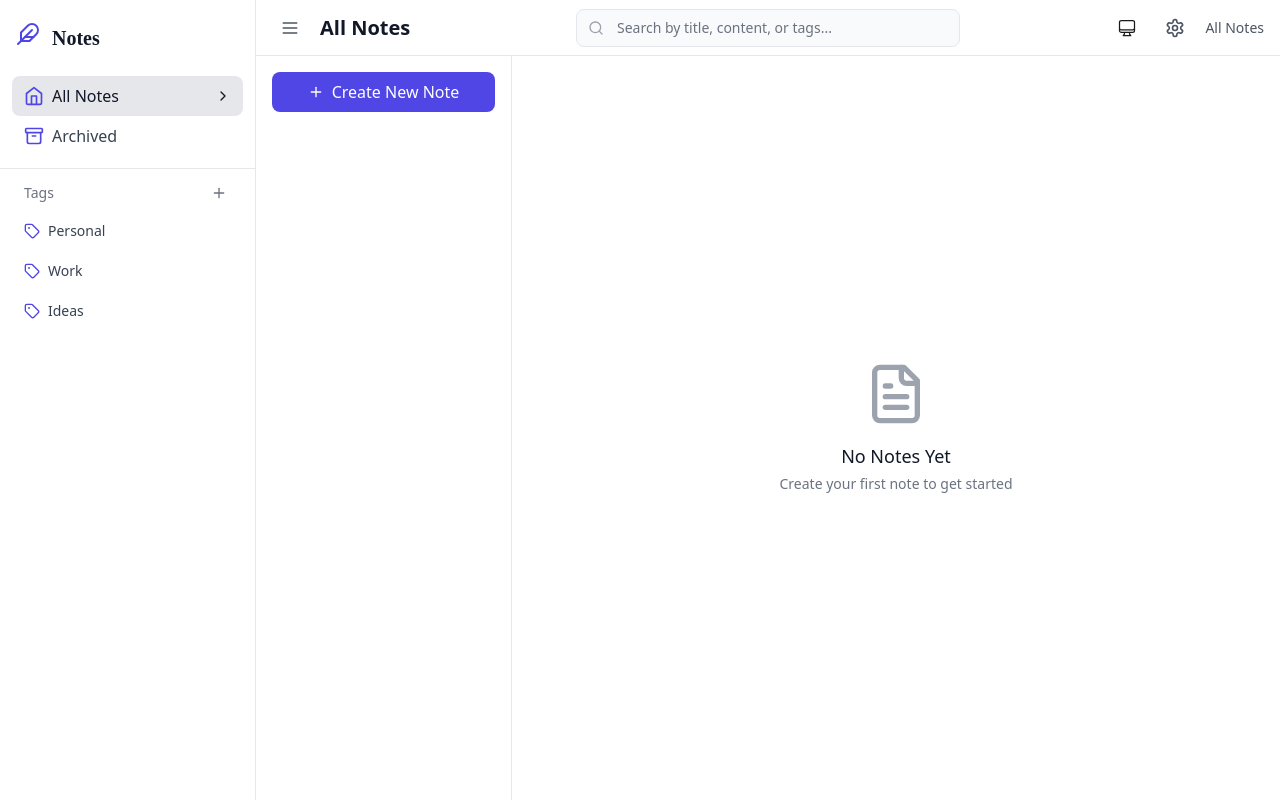
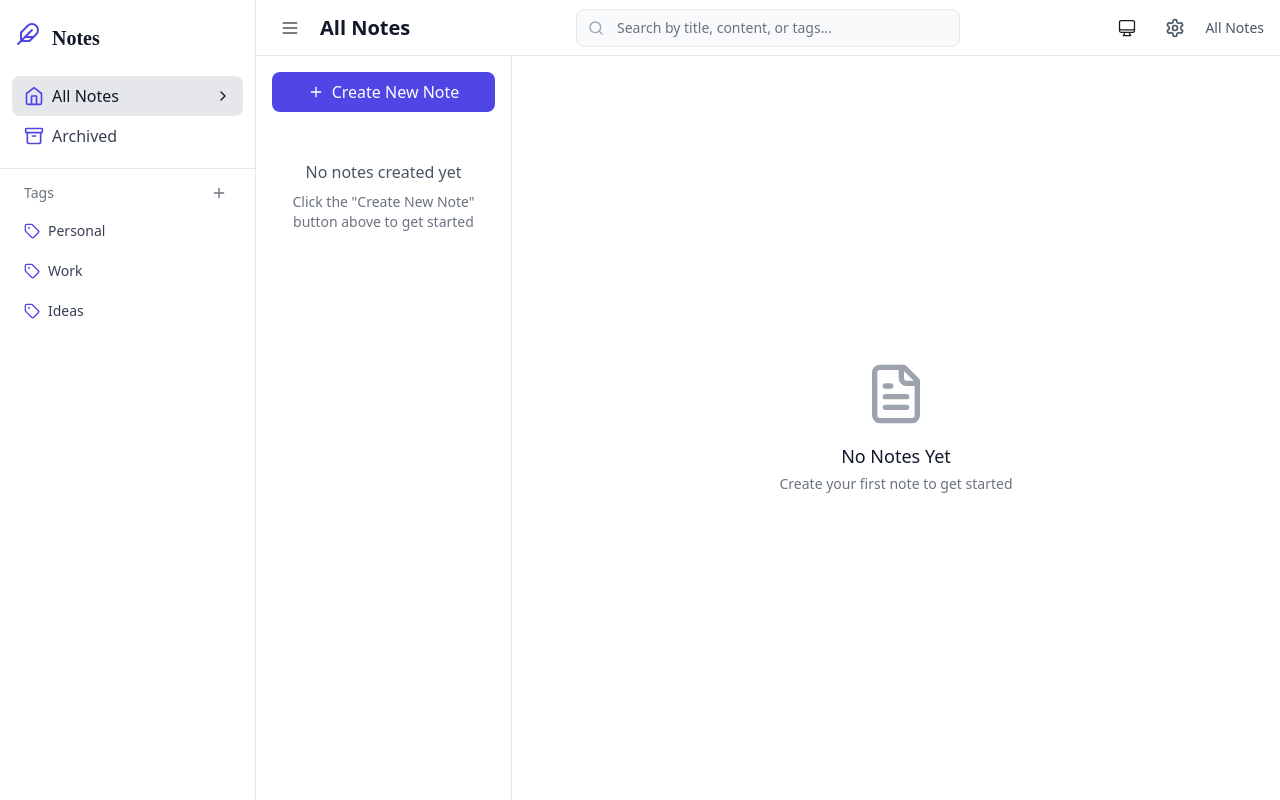
Before and after one commit to mechitoua/note-app, a React (Vite) app in the folder apps/frontend/: page / in a window 1280 px wide. Built offline with nearby package versions, Linux system fonts and the light colour scheme; a web font is replaced by a local one.

Commit message:
feat: add empty state message for note list
Add a user-friendly message when there are no notes created yet

```diff
--- a/apps/frontend/src/components/NoteList/NoteList.tsx
+++ b/apps/frontend/src/components/NoteList/NoteList.tsx
@@ -62,7 +62,13 @@ export const NoteList = ({ notes, selectedNoteId, onNoteSelect, onCreateNote }:
           `}
         </style>
         <div className='space-y-2'>
-          {notes.map((note) => (
+          {notes.length === 0 ? (
+            <div className='flex flex-col items-center justify-center py-8 px-4 text-center'>
+              <p className='text-gray-600 dark:text-gray-400 mb-2'>No notes created yet</p>
+              <p className='text-sm text-gray-500 dark:text-gray-500'>Click the "Create New Note" button above to get started</p>
+            </div>
+          ) : (
+            notes.map((note) => (
               <div
                 key={note.id}
                 onClick={() => onNoteSelect(note)}
@@ -95,7 +101,8 @@ export const NoteList = ({ notes, selectedNoteId, onNoteSelect, onCreateNote }:
                   </div>
                 </div>
               </div>
-          ))}
+            ))
+          )}
         </div>
       </div>
     </div>
```
Lines whose indentation alone changed are shown as unchanged.
